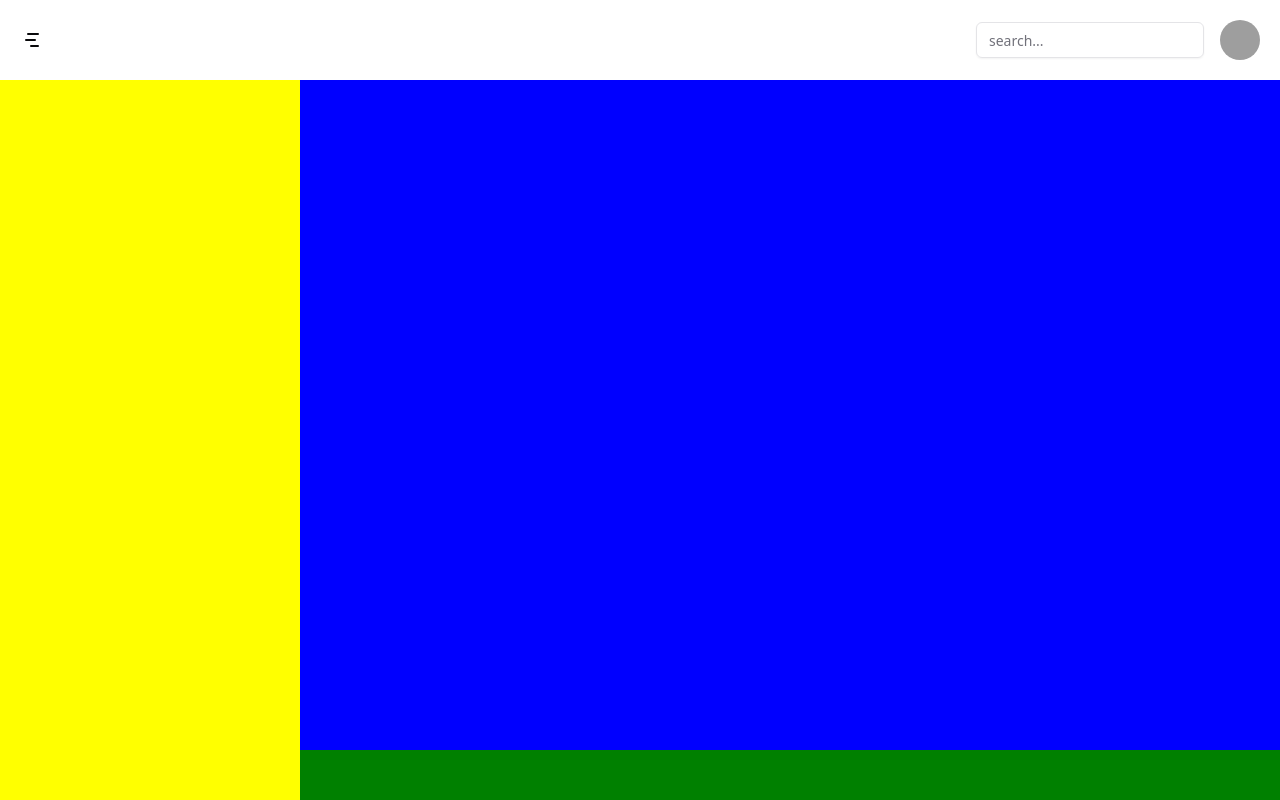
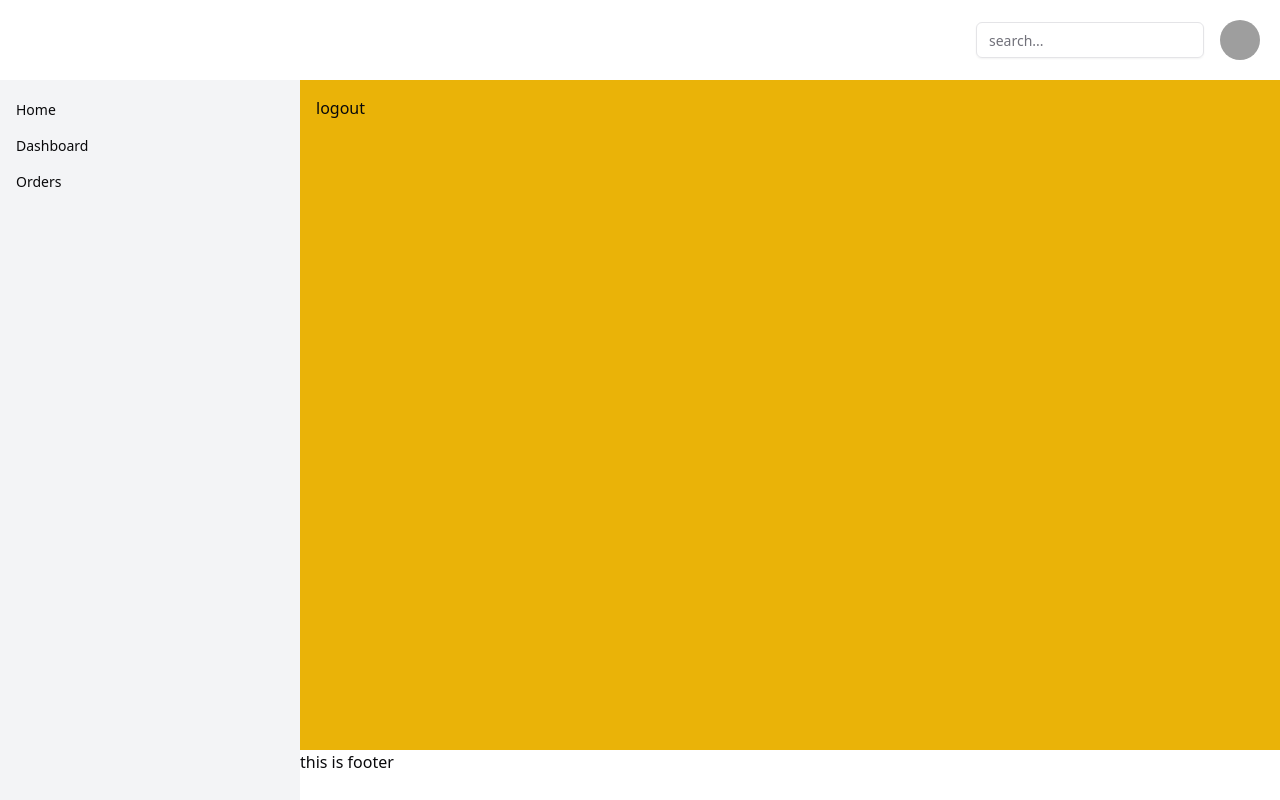
Before and after one commit to saify-codes/nexis, a Next.js app: page / in a window 1280 px wide. Built offline with nearby package versions, Linux system fonts and the light colour scheme; no server answers; grey boxes are pictures that could not be loaded.

Commit message:
creating dashboard UI

```diff
--- a/app/globals.css
+++ b/app/globals.css
@@ -75,49 +75,8 @@
   * {
     @apply border-border;
   }
+
   body {
     @apply bg-background text-foreground;
   }
 }
-
-#app-layout {
-  display: grid;
-  width: 100vw;
-  height: 100vh;
-  grid-template-areas:
-    "header header header"
-    "sidebar main   main"
-    "sidebar footer footer";
-  grid-template-columns: 300px 1fr 400px;
-  grid-template-rows: 80px 1fr 50px;
-
-  aside{
-    grid-area: aside;
-    transition: 0.3s ease-out;
-  }
-
-  nav{
-    grid-area: header;
-  }
-}
-
-@media (max-width: 980px) {
-  #app-layout {
-    grid-template-areas:
-      "header"
-      "main"
-      "footer";
-    grid-template-columns: 1fr;
-    grid-template-rows: 80px 1fr 50px;
-
-    aside {
-      position: fixed;
-      left: 0;
-      bottom: 0;
-      translate: -100% 0;
-      width: 300px;
-      height: calc(100% - 80px);
-      transition: 0.5s;
-    }
-  }
-}
--- /dev/null
+++ b/components/layout/app/footer.tsx
@@ -0,0 +1,5 @@
+export default function footer() {
+  return <footer>
+    this is footer
+  </footer>
+}
--- a/components/layout/app/navbar.tsx
+++ b/components/layout/app/navbar.tsx
@@ -6,20 +6,26 @@ import {
     DropdownMenuSeparator,
     DropdownMenuTrigger,
 } from "@/components/ui/dropdown-menu"
-import { LucideGanttChart } from "lucide-react"
+import { LucideGanttChart, ChevronLeft } from "lucide-react"
 import { Button } from "@/components/ui/button"
 import { Avatar, AvatarFallback, AvatarImage } from "@/components/ui/avatar"
 import { Input } from "@/components/ui/input"
 import { Auth } from "@/utils/auth"
+import { useLayout } from "@/layouts/app"
 
 export default function () {
 
+    const { isSidebarOpen, toggleSidebar } = useLayout()
     return <nav className="flex items-center justify-between px-5">
 
-        <button>
-            <LucideGanttChart className="h-6 w-6" />
+        <button className="lg:invisible" onClick={toggleSidebar}>
+            {
+                isSidebarOpen ?
+                    <ChevronLeft className="h-6 w-6" />
+                    :
+                    <LucideGanttChart className="h-6 w-6" />
+            }
         </button>
-
 
         <div className="flex items-center gap-4">
             <Input type="search" placeholder="search..." />
--- /dev/null
+++ b/components/layout/app/sidebar.tsx
@@ -0,0 +1,13 @@
+import { useLayout } from "@/layouts/app"
+
+export default function () {
+
+    const { isSidebarOpen } = useLayout()
+    return <aside className={`${isSidebarOpen ? 'active' : ''} bg-gray-100`}>
+        <ul className="py-3 p-2">
+            <li className="cursor-pointer text-sm p-2 rounded-sm hover:bg-gray-200">Home</li>
+            <li className="cursor-pointer text-sm p-2 rounded-sm hover:bg-gray-200">Dashboard</li>
+            <li className="cursor-pointer text-sm p-2 rounded-sm hover:bg-gray-200">Orders</li>
+        </ul>
+    </aside>
+}
--- /dev/null
+++ b/layouts/app.css
@@ -0,0 +1,54 @@
+#app-layout {
+  display: grid;
+  width: 100vw;
+  height: 100vh;
+  grid-template-areas:
+    "header header"
+    "sidebar main"
+    "sidebar footer";
+  grid-template-columns: 300px 1fr;
+  grid-template-rows: 80px 1fr 50px;
+
+  nav {
+    grid-area: header;
+  }
+
+  aside {
+    grid-area: sidebar;
+    transition: 0.3s ease-out;
+  }
+
+  aside.active{
+    translate: 0;
+  }
+
+  main {
+    grid-area: main;
+    overflow-y: auto;
+  }
+
+  footer {
+    grid-area: footer;
+  }
+}
+
+@media (max-width: 1024px) {
+  #app-layout {
+    grid-template-areas:
+      "header"
+      "main"
+      "footer";
+    grid-template-columns: 1fr;
+    grid-template-rows: 80px 1fr 50px;
+
+    aside {
+      position: fixed;
+      left: 0;
+      bottom: 0;
+      translate: -100% 0;
+      width: 300px;
+      height: calc(100% - 80px);
+      transition: 0.5s;
+    }
+  }
+}
--- a/layouts/app.tsx
+++ b/layouts/app.tsx
@@ -1,13 +1,39 @@
 import Navbar from "@/components/layout/app/navbar";
-import React from "react";
+import Sidebar from "@/components/layout/app/sidebar";
+import Footer from "@/components/layout/app/footer";
+import { createContext, useState, ReactNode, useContext } from "react";
+import './app.css';
 
-export default function({children} : {children:React.ReactNode}){
+// Create a more meaningful context name
+const LayoutContext = createContext<{
+    isSidebarOpen: boolean;
+    toggleSidebar: () => void;
+} | null>(null);
 
-    return <div id="app-layout">
-        <Navbar/>
-        <aside style={{gridArea: 'sidebar', background: 'yellow'}}></aside>
-        <main style={{gridArea: 'main', background: 'blue'}}></main>
-        <footer style={{gridArea: 'footer', background: 'green'}}></footer>
-    </div>
+// Create a custom hook for consuming the layout context easily
+export const useLayout = () => {
+    const context = useContext(LayoutContext);
+    if (!context) {
+        throw new Error("useLayout must be used within a LayoutProvider");
+    }
+    return context;
+};
 
+export default function Layout({ children }: { children: ReactNode }) {
+
+    const [isSidebarOpen, setIsSidebarOpen] = useState(false);
+    const toggleSidebar = () => setIsSidebarOpen((prevState) => !prevState);
+
+    return (
+        <div id="app-layout">
+            <LayoutContext.Provider value={{ isSidebarOpen, toggleSidebar }}>
+                <Navbar />
+                <Sidebar />
+                <main className="p-4 bg-yellow-500">
+                    {children}
+                </main>
+                <Footer />
+            </LayoutContext.Provider>
+        </div>
+    );
 }
--- a/tailwind.config.js
+++ b/tailwind.config.js
@@ -3,6 +3,7 @@ module.exports = {
     darkMode: ["class"],
     content: [
     "./app/**/*.{js,ts,jsx,tsx,mdx}",
+    "./layouts/**/*.{js,ts,jsx,tsx,mdx}",
     "./pages/**/*.{js,ts,jsx,tsx,mdx}",
     "./components/**/*.{js,ts,jsx,tsx,mdx}",
   ],
```
